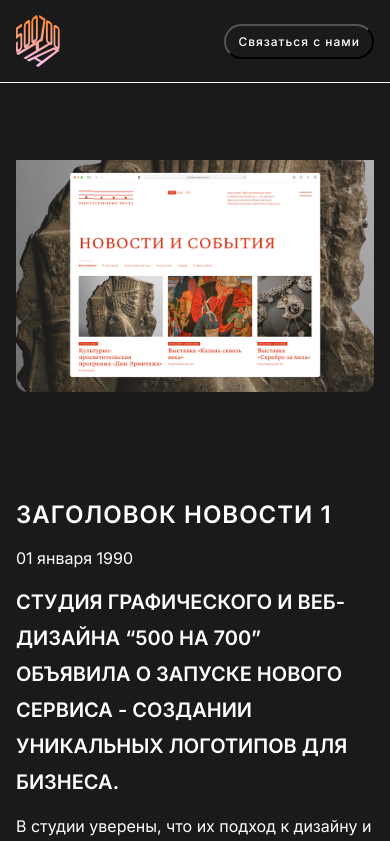
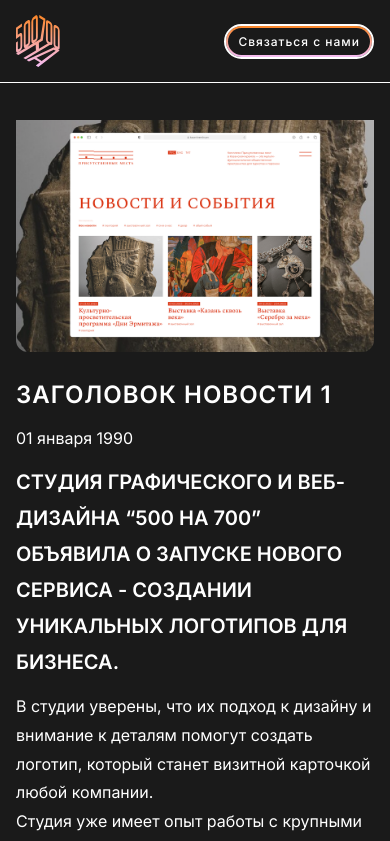
Before and after one commit to endzhe23/news-portal, a Next.js app: page /news/1 in a window 390 px wide. Shown: the top 841 px of the page. Built offline with nearby package versions, Linux system fonts and the light colour scheme.

Commit message:
add gradient border to contact button

```diff
--- a/src/components/Footer/Footer.module.scss
+++ b/src/components/Footer/Footer.module.scss
@@ -43,9 +43,11 @@
   width: 103px;
   display: block;
 
+
   @media (max-width: 768px) {
-     height: 144px;
-     width: 120px;
+    height: 144px;
+    width: 120px;
+    margin: 0 auto;
   }
 }
 
--- a/src/components/Header/Header.module.scss
+++ b/src/components/Header/Header.module.scss
@@ -50,8 +50,9 @@
 }
 
 .contactButton {
+  position: relative;
   background: transparent;
-  border: 2px solid linear-gradient(to bottom, #FB8627 0%, #F5BEF6 100%);
+  border: 2px solid;
   color: #ffffff;
   padding: 12px 24px;
   border-radius: 40px;
@@ -61,9 +62,31 @@
   transition: all 0.3s ease;
   letter-spacing: 1px;
 
+  &::before {
+    content: '';
+    position: absolute;
+    inset: 0;
+    background: var(--gradient-border);
+    z-index: -1;
+    border-radius: 40px;
+  }
+
+  &::after {
+    content: '';
+    position: absolute;
+    inset: 2px;
+    background: var(--color-background);
+    border-radius: 38px;
+    z-index: -1;
+    transition: all 0.3s ease;
+  }
+
+  &:hover::after {
+    background: var(--gradient-border);
+  }
+
   &:hover {
-    background-color: #ff6b35;
-    color: #ffffff;
+    transform: translateY(-2px);
   }
 
   @media (max-width: 1024px) {
--- a/src/components/NewsDetailClient/NewsDetailClient.module.scss
+++ b/src/components/NewsDetailClient/NewsDetailClient.module.scss
@@ -61,6 +61,7 @@
 
    @media (max-width: 768px) {
     height: 232px;
+    margin-top: 40px;
   }
 }
 
@@ -84,6 +85,11 @@
 
   @media (max-width: 1024px) {
     font-size: 24px;
+  }
+
+  @media (max-width: 768px) {
+    gap: 12px;
+    margin: 0;
   }
 }
 
--- a/src/styles/globals.scss
+++ b/src/styles/globals.scss
@@ -7,6 +7,8 @@
   --color-text: #ffffff;
   --color-text-secondary: #aaaaaa;
   --color-text-muted: #666666;
+
+  --gradient-border: linear-gradient(to bottom, #FB8627 0%, #F5BEF6 100%);
 }
 
 * {
```
Also changed, not shown: src/components/ContactForm/ContactForm.module.scss (+7 -5 lines).
